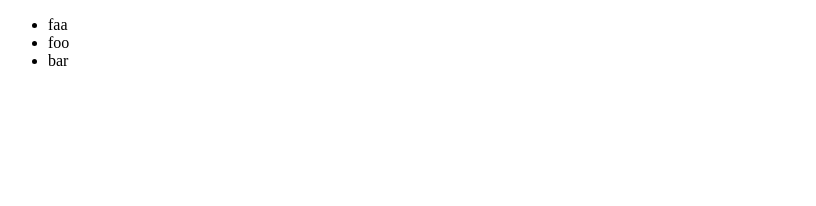
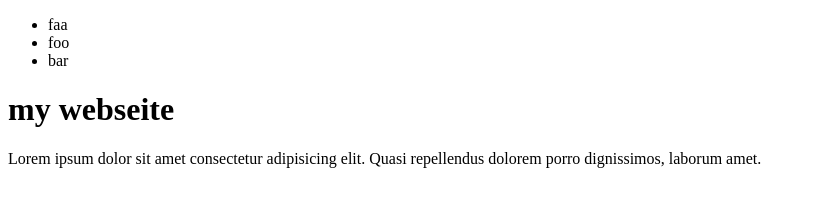
Before and after one commit to AntooLopes/beispiel-proejkt, a plain HTML site: page index.html in a window 1280 px wide. Shown: the whole page, without its empty margins (0-816 px from the left). Drawn offline with Linux system fonts and the light colour scheme.

Commit message:
add main to the website

```diff
--- a/index.html
+++ b/index.html
@@ -14,5 +14,10 @@
             <li>bar</li>
         </ul>
     </nav>
+
+    <main>
+        <h1>my webseite</h1>
+        <p>Lorem ipsum dolor sit amet consectetur adipisicing elit. Quasi repellendus dolorem porro dignissimos, laborum amet.</p>
+    </main>
 </body>
 </html>
```
